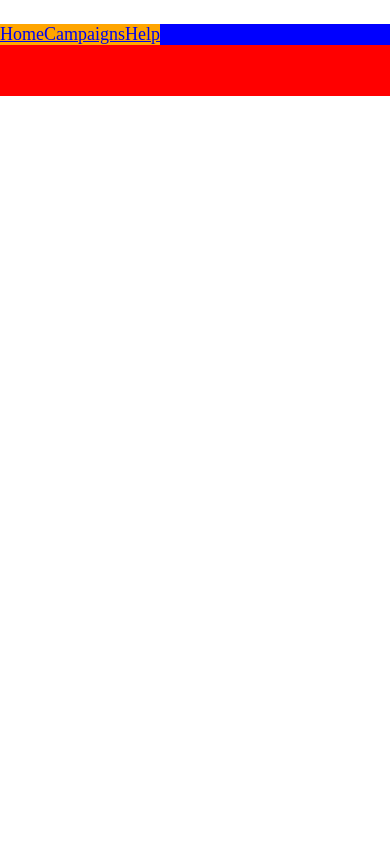
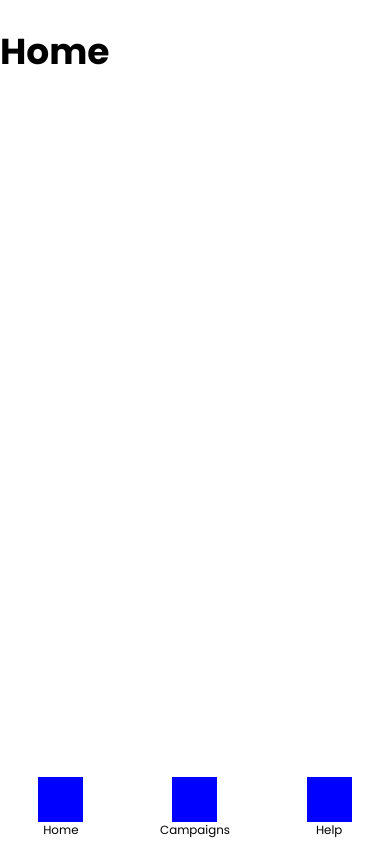
Before and after one commit to ProcessX/proxistore-test, a React (Vite) app: page / in a window 390 px wide. Built offline with nearby package versions, Linux system fonts and the light colour scheme.

Commit message:
Navbar : Position mobile OK

```diff
--- a/index.html
+++ b/index.html
@@ -4,6 +4,11 @@
         <meta charset="UTF-8" />
         <meta name="viewport" content="width=device-width, initial-scale=1.0" />
         <title>Proxistore | Test</title>
+        <link rel="preconnect" href="https://fonts.gstatic.com" />
+        <link
+            href="https://fonts.googleapis.com/css2?family=Poppins:wght@300;400;500;600;700&display=swap"
+            rel="stylesheet"
+        />
     </head>
     <body>
         <div id="root"></div>
--- a/src/components/navbar/Navbar.js
+++ b/src/components/navbar/Navbar.js
@@ -11,10 +11,13 @@ const Navbar = () => {
     return (
         <div className={'navbar'}>
             <nav className={'navbar__menu'}>
-                <ul className={'link__li'}>
+                <ul className={'tab__li'}>
                     {LINKS.map((link) => (
-                        <li key={link.to} className={'link__el'}>
-                            <Link to={link.to} className={'link'}>{link.text}</Link>
+                        <li key={link.to} className={'tab__el'}>
+                            <Link to={link.to} className={'tab'}>
+                                <span className='tab__icon'>Icon</span>
+                                <span className='tab__text'>{link.text}</span>
+                            </Link>
                         </li>
                     ))}
                 </ul>
--- a/src/style/components/navbar/_navbar.scss
+++ b/src/style/components/navbar/_navbar.scss
@@ -2,30 +2,52 @@
 @use '../../lib/fonts';
 
 $navbar-height-mobile: 4rem;
+$tab-icon-size-mobile: 2.5rem;
 
 .navbar {
-    background-color: red;
+    background-color: white;
     position: fixed;
+    top: calc(#{100vh} - #{$navbar-height-mobile});
     height: $navbar-height-mobile;
     width: 100vw;
+    display: flex;
+    flex-direction: column;
+    justify-items: center;
+    justify-content: center;
 
     &__menu {
-        background-color: blue;
-
     }
 }
 
-.navbar__menu {
-    .link__li {
-        list-style: none;
-        margin: 0;
-        padding: 0;
-        display: flex;
-        flex-direction: row;
+.navbar__menu .tab__li {
+    list-style: none;
+    margin: 0;
+    padding: 0;
+    display: flex;
+    flex-direction: row;
+    justify-content: space-around;
 
-        .link__el {
-            background-color: orange;
-            .link {
+    .tab__el {
+
+        .tab {
+            display: flex;
+            flex-direction: column;
+            align-items: center;
+            width: min-content;
+            color: black;
+            text-decoration: none;
+
+            &__text{
+                font-size: fonts.$font-size-m3;
+            }
+
+            &__icon{
+                height: $tab-icon-size-mobile;
+                width: $tab-icon-size-mobile;
+                max-width: $tab-icon-size-mobile;
+                background-color: blue;
+                text-indent: 100%;
+                overflow: hidden;
             }
         }
     }
--- a/src/style/lib/_fonts.scss
+++ b/src/style/lib/_fonts.scss
@@ -1,6 +1,11 @@
 $font-size-rem: 18px;
 $font-scaling-ratio: 1.15;
 
+$font-size-m1: $font-size-rem / $font-scaling-ratio;
+$font-size-m2: $font-size-m1 / $font-scaling-ratio;
+$font-size-m3: $font-size-m2 / $font-scaling-ratio;
+
 html{
     font-size: $font-size-rem;
+    font-family: 'Poppins', sans-serif;
 }
--- a/src/style/style.scss
+++ b/src/style/style.scss
@@ -1,8 +1,8 @@
 @use './lib/fonts';
 @use './components/navbar/navbar';
 @use './components/pages/mainPageLayout/mainPageLayout';
+body {
 
-body{
     margin: 0;
     padding: 0;
 }
```
Also changed, not shown: src/style/lib/_colors.scss (added).
